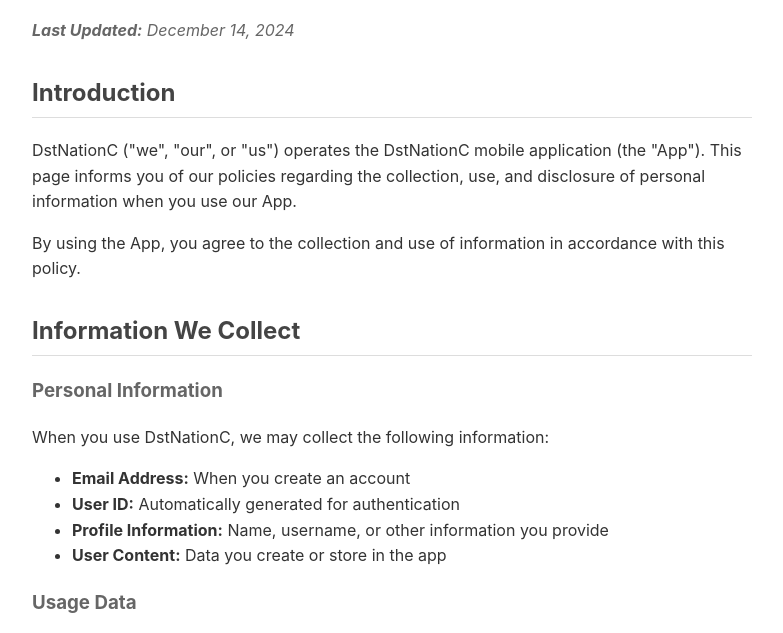
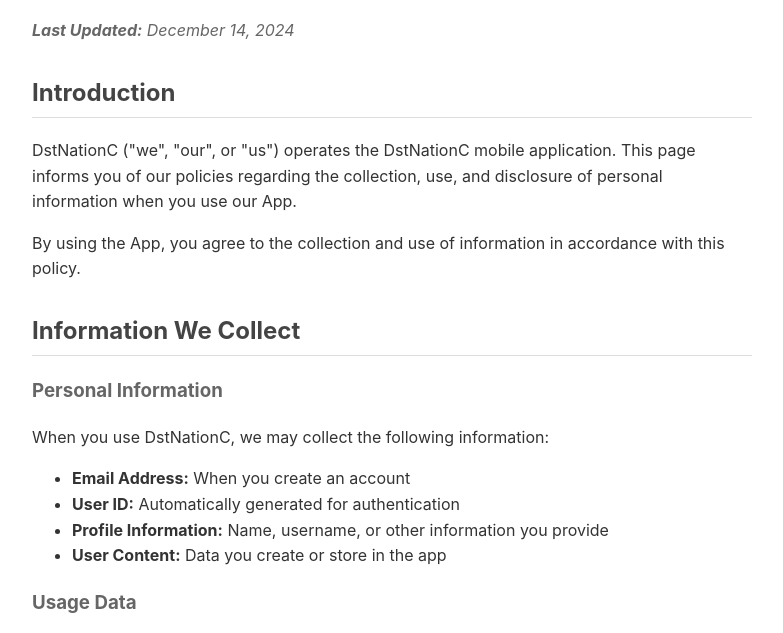
Before and after one commit to Hagarhenidy/dstnationc-privacy, a plain HTML site: page index.html in a window 1280 px wide. Shown: the part 149-782 px from the top of the page, without its empty margins (248-1031 px from the left). Drawn offline with Linux system fonts and the light colour scheme.

Commit message:
Edit from privacy policy

```diff
--- a/index.html
+++ b/index.html
@@ -45,7 +45,7 @@
         <p class="last-updated"><strong>Last Updated:</strong> December 14, 2024</p>
 
         <h2>Introduction</h2>
-        <p>DstNationC ("we", "our", or "us") operates the DstNationC mobile application (the "App"). This page informs you of our policies regarding the collection, use, and disclosure of personal information when you use our App.</p>
+        <p>DstNationC ("we", "our", or "us") operates the DstNationC mobile application. This page informs you of our policies regarding the collection, use, and disclosure of personal information when you use our App.</p>
         <p>By using the App, you agree to the collection and use of information in accordance with this policy.</p>
 
         <h2>Information We Collect</h2>
```
